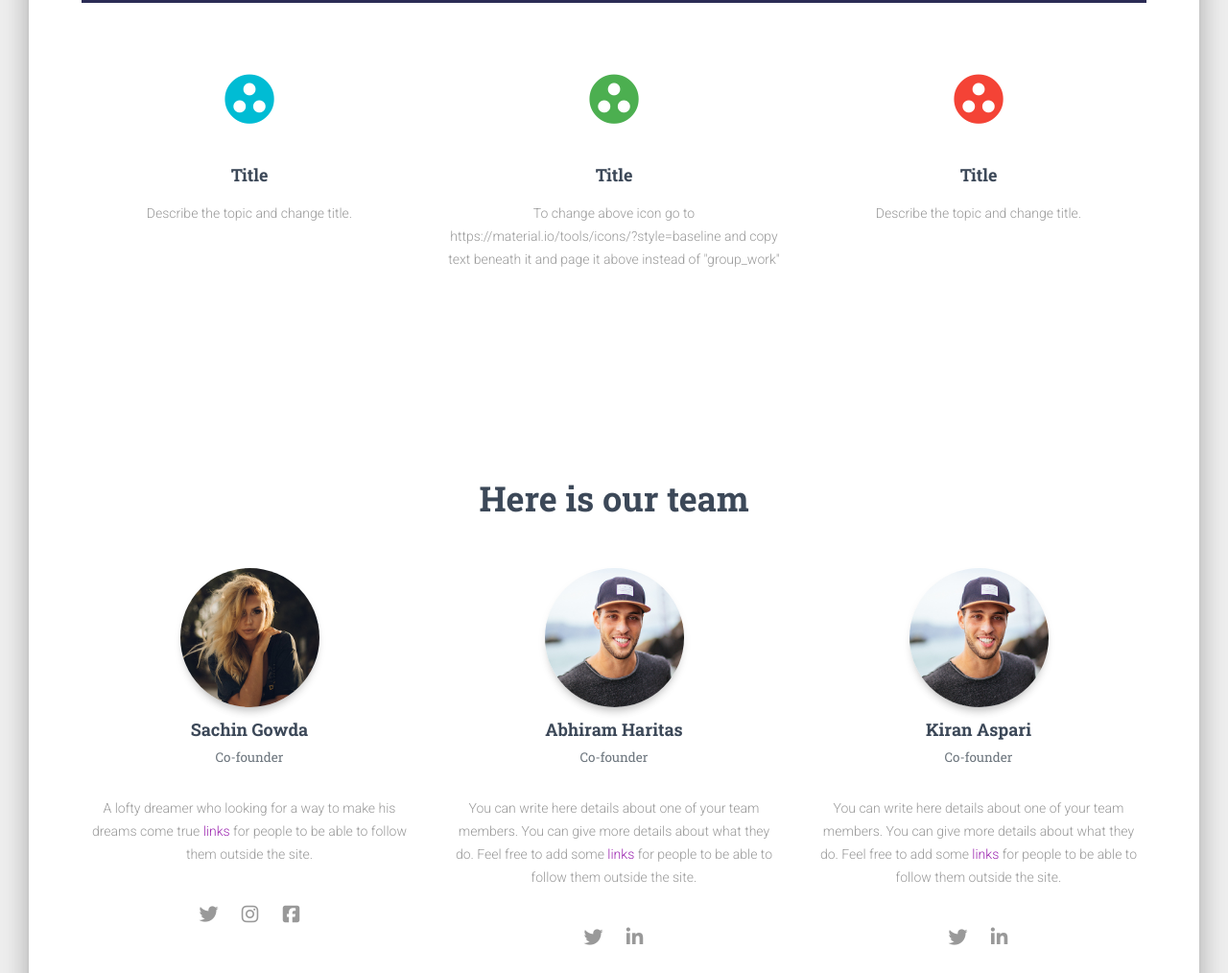
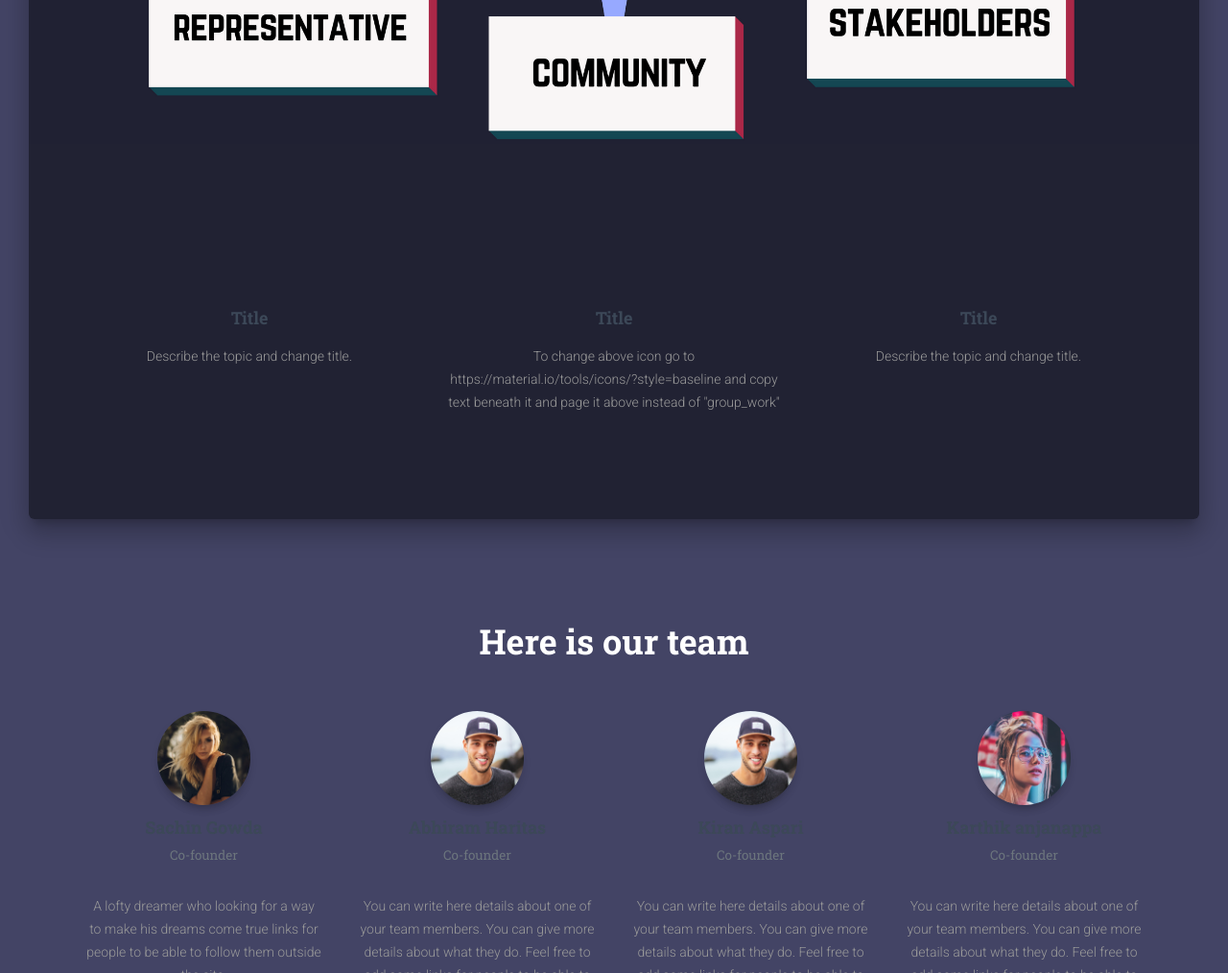
Before and after one commit to Eunom/Eunom.github.io, a website: page index.html in a window 1280 px wide. Shown: the part 1786-2800 px from the top of the page at 96% size. Drawn offline with Linux system fonts and the light colour scheme.

Commit message:
Fix image, and color of main raised. Added a custom css file.

```diff
--- /dev/null
+++ b/assets/css/eunom.css
@@ -0,0 +1,27 @@
+body {
+    background: #35365aed;
+
+}
+a, a:visited, a:hover, a:active {
+    color: inherit;
+}
+
+.main-raised {
+    background: #212233;
+    color: white;
+}
+
+.title {
+    color: white;
+}
+
+.description {
+    color: whitesmoke;
+}
+
+
+
+/* Navy blue - #212233
+   Old image blue - #2b2c55
+   Backdrop - #35365aed
+*/
--- a/index.html
+++ b/index.html
@@ -18,6 +18,9 @@
   <!-- CSS Files -->
   <link href="./assets/css/material-kit.css?v=2.0.4" rel="stylesheet" />
   <link href="./assets/demo/demo.css" rel="stylesheet" />
+
+  <link rel="stylesheet" href="./assets/css/eunom.css">
+
 </head>
 
 <body class="landing-page sidebar-collapse">
@@ -62,14 +65,12 @@
           <h2>Enabling <span class="text-success"> Good Governance </span> through Community Engagement and Blockchain</h2>
           <h4>Our name is derived from <a href="https://en.wikipedia.org/wiki/Eunomia">Eunomia</a>, the Greek goddess of Law and legislation.</h4>
           <br>
-          <a href="https://www.youtube.com/" target="_blank" class="btn btn-danger btn-raised btn-lg">
-            <i class="fa fa-play"></i> Watch video
-          </a>
         </div>
       </div>
     </div>
   </div>
-  <div class="main main-raised">
+  <div class="main main-raised" style="color: white">
+
     <div class="container">
       <div class="section text-center">
         <div class="row">
@@ -80,23 +81,23 @@
               wouldn&apos;t scroll to get here. Add a button if you want the user to see more.</h5>
           </div>
         </div>
-        <img src="./assets/img/Eunom_graphic2.0.png" alt="Product description" style="width:100%">
+      </div>
+    </div>
+
+    <img src="./assets/img/community.png" alt="Product description" style="width:100%">
+
+    <div class="container">
+      <div class="section text-center">
         <div class="features">
           <div class="row">
             <div class="col-md-4">
               <div class="info">
-                <div class="icon icon-info">
-                  <i class="material-icons">group_work</i>
-                </div>
                 <h4 class="info-title">Title</h4>
                 <p>Describe the topic and change title.</p>
               </div>
             </div>
             <div class="col-md-4">
               <div class="info">
-                <div class="icon icon-success">
-                  <i class="material-icons">group_work</i>
-                </div>
                 <h4 class="info-title">Title</h4>
                 <p>To change above icon go to https://material.io/tools/icons/?style=baseline and copy text beneath it and
                   page it above instead of "group_work"</p>
@@ -104,9 +105,6 @@
             </div>
             <div class="col-md-4">
               <div class="info">
-                <div class="icon icon-danger">
-                  <i class="material-icons">group_work</i>
-                </div>
                 <h4 class="info-title">Title</h4>
                 <p>Describe the topic and change title.</p>
               </div>
@@ -114,11 +112,15 @@
           </div>
         </div>
       </div>
+    </div>
+  </div>
+
+    <div class="container">
       <div class="section text-center">
         <h2 class="title">Here is our team</h2>
         <div class="team">
           <div class="row">
-            <div class="col-md-4">
+            <div class="col-md-3">
               <div class="team-player">
                 <div class="card card-plain">
                   <div class="col-md-6 ml-auto mr-auto">
@@ -140,7 +142,7 @@
                 </div>
               </div>
             </div>
-            <div class="col-md-4">
+            <div class="col-md-3">
               <div class="team-player">
                 <div class="card card-plain">
                   <div class="col-md-6 ml-auto mr-auto">
@@ -162,7 +164,7 @@
                 </div>
               </div>
             </div>
-            <div class="col-md-4">
+            <div class="col-md-3">
                 <div class="team-player">
                   <div class="card card-plain">
                     <div class="col-md-6 ml-auto mr-auto">
@@ -184,13 +186,13 @@
                   </div>
                 </div>
               </div>
-            <div class="col-md-4">
+            <div class="col-md-3">
               <div class="team-player">
                 <div class="card card-plain">
                   <div class="col-md-6 ml-auto mr-auto">
                     <img src="./assets/img/faces/kendall.jpg" alt="Thumbnail Image" class="img-raised rounded-circle img-fluid">
                   </div>
-                  <h4 class="card-title">Karthick anjanappa
+                  <h4 class="card-title">Karthik anjanappa
                     <br>
                     <small class="card-description text-muted">Co-founder</small>
                   </h4>
@@ -248,7 +250,6 @@
         </div>
       </div>
     </div>
-  </div>
   <footer class="footer footer-default">
     <div class="container">
       <nav class="float-left">
```
Also changed, not shown: assets/img/community.png (added), 1 other file.
